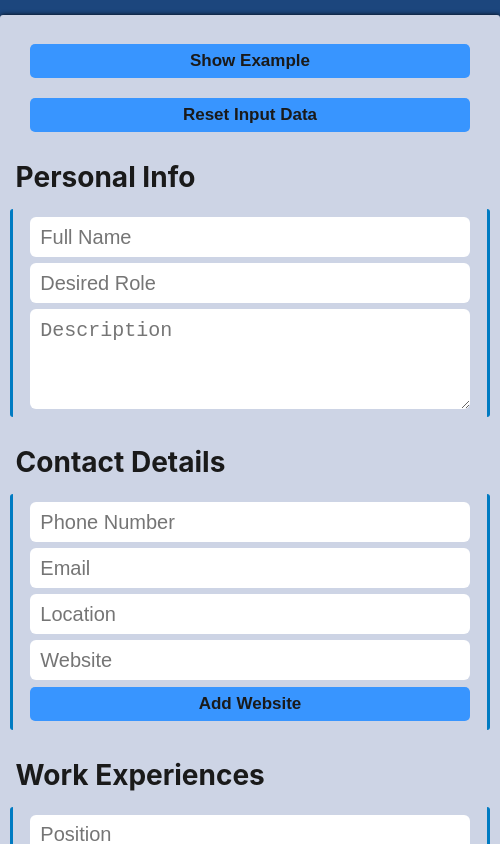
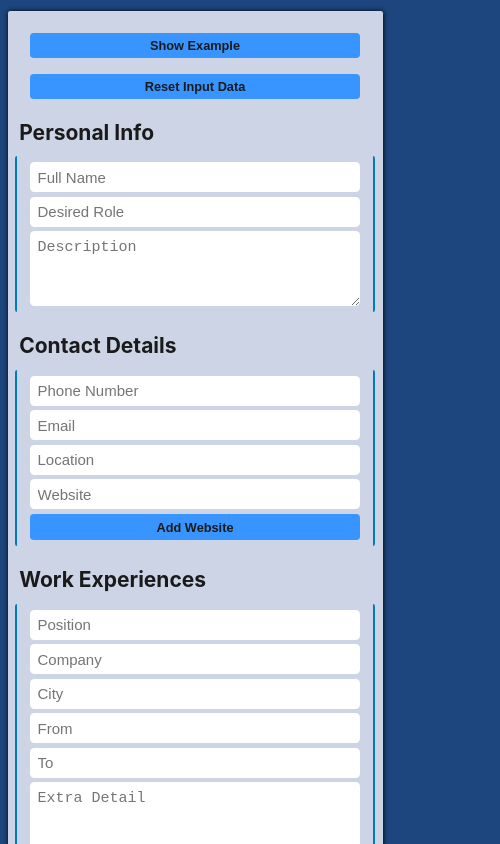
Before and after one commit to G-Cioni/cv-creator, a React (Create React App) app: page / in a window 390 px wide. Shown: the top 844 px of the page, 500 px wide, since content can reach past the window. Built offline with nearby package versions, Linux system fonts and the light colour scheme.

Commit message:
Now generates pdf correctly on mobile and desktop

```diff
--- a/src/styles/App.css
+++ b/src/styles/App.css
@@ -399,25 +399,12 @@ p {
   background: var(--color-accent-2);
 }
 
-@media print {
-  #Forms {
-    display: none;
-  }
-  #Cv {
-    border-radius: none;
-    box-shadow: none;
-    height: 100vh;
-    margin: 1em 0.75em;
-    width: 100vw;
-  }
-}
-
 /* =================
    Responsive Design
    ================= */
 @media (max-width: 768px) {
   :root {
-    font-size: 10px;
+    font-size: 7.5px;
   }
   #App {
     gap: 0em;
@@ -474,4 +461,32 @@ p {
     width: 79%;
     margin-right: 0em;
   }
+  /* @media print {
+    :root {
+      font-size: 16px;
+    }
+    #Cv {
+      height: 29.35cm;
+    }
+  } */
 }
+
+/* Pdf generation is based on A4 */
+
+@media print {
+  :root {
+    font-size: 16px;
+  }
+  @page {
+    margin: 0 0 -2cm 0;
+  }
+  #Forms {
+    display: none;
+  }
+  #Cv {
+    border-radius: none;
+    box-shadow: none;
+    height: 29.3cm;
+    width: 21cm;
+  }
+}
```
